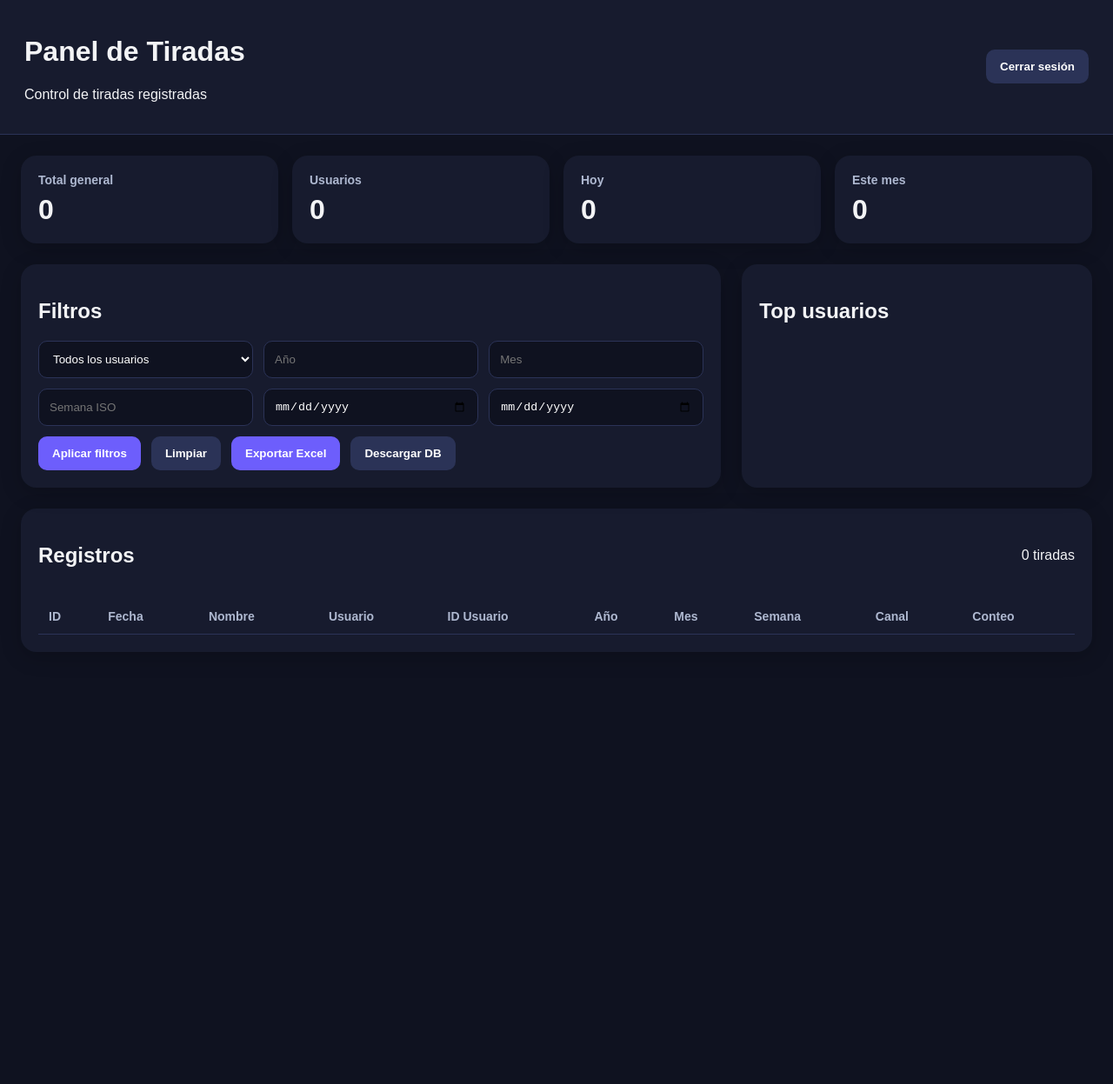
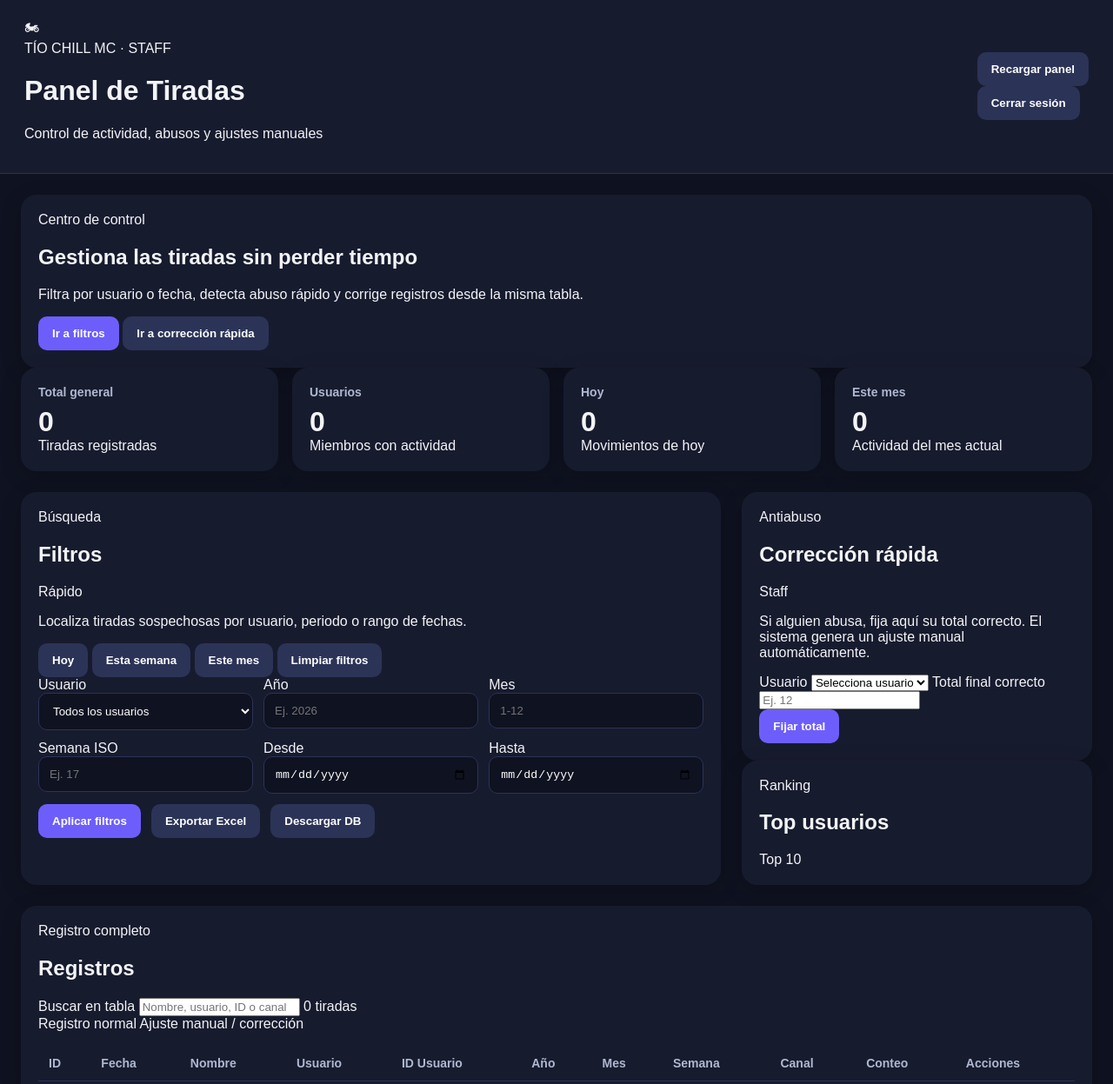
Before and after one commit to selenalbala/botTioChill, a website: page web/public/index.html in a window 1280 px wide. Shown: the top 1247 px of the page at 87% size. Before the commit the page ends 800 px from the top, so only its background shows below. Drawn offline with Linux system fonts and the light colour scheme; files that its build step writes are made by us from their sources; no server answers; files whose address does not match are found by name.

Commit message:
Update index.html

```diff
--- a/web/public/index.html
+++ b/web/public/index.html
@@ -8,73 +8,193 @@
 </head>
 <body>
   <header class="topbar">
+    <div class="brand">
+      <div class="brand-mark">🏍</div>
       <div>
+        <span class="eyebrow">TÍO CHILL MC · STAFF</span>
         <h1>Panel de Tiradas</h1>
-      <p>Control de tiradas registradas</p>
+        <p>Control de actividad, abusos y ajustes manuales</p>
+      </div>
     </div>
 
+    <div class="topbar-actions">
+      <button id="reloadAll" type="button" class="secondary">Recargar panel</button>
       <form method="POST" action="/logout">
         <button type="submit" class="logout-btn">Cerrar sesión</button>
       </form>
+    </div>
   </header>
 
   <main class="container">
+    <section class="hero card">
+      <div class="hero-copy">
+        <span class="section-kicker">Centro de control</span>
+        <h2>Gestiona las tiradas sin perder tiempo</h2>
+        <p class="help-text">
+          Filtra por usuario o fecha, detecta abuso rápido y corrige registros desde la misma tabla.
+        </p>
+      </div>
+
+      <div class="hero-actions">
+        <button id="focusFilters" type="button">Ir a filtros</button>
+        <button id="focusCorrection" type="button" class="secondary">Ir a corrección rápida</button>
+      </div>
+    </section>
+
     <section class="stats-grid">
       <div class="stat-card">
         <h3>Total general</h3>
         <p id="statTotal">0</p>
+        <span class="stat-foot">Tiradas registradas</span>
       </div>
 
       <div class="stat-card">
         <h3>Usuarios</h3>
         <p id="statUsers">0</p>
+        <span class="stat-foot">Miembros con actividad</span>
       </div>
 
       <div class="stat-card">
         <h3>Hoy</h3>
         <p id="statHoy">0</p>
+        <span class="stat-foot">Movimientos de hoy</span>
       </div>
 
-      <div class="stat-card">
+      <div class="stat-card accent-card">
         <h3>Este mes</h3>
         <p id="statMes">0</p>
+        <span class="stat-foot">Actividad del mes actual</span>
       </div>
     </section>
 
-    <section class="panel-grid">
-      <div class="card">
+    <section class="panel-grid main-grid">
+      <div class="card" id="filtersCard">
+        <div class="section-head">
+          <div>
+            <span class="section-kicker">Búsqueda</span>
             <h2>Filtros</h2>
+          </div>
+          <span class="panel-pill">Rápido</span>
+        </div>
+
+        <p class="help-text">Localiza tiradas sospechosas por usuario, periodo o rango de fechas.</p>
+
+        <div class="preset-row">
+          <button id="presetToday" type="button" class="secondary small">Hoy</button>
+          <button id="presetWeek" type="button" class="secondary small">Esta semana</button>
+          <button id="presetMonth" type="button" class="secondary small">Este mes</button>
+          <button id="clearFilters" type="button" class="secondary small">Limpiar filtros</button>
+        </div>
 
         <div class="filters">
+          <label class="field">
+            <span>Usuario</span>
             <select id="user_id">
               <option value="">Todos los usuarios</option>
             </select>
+          </label>
 
-          <input id="anio" type="number" placeholder="Año" />
-          <input id="mes" type="number" placeholder="Mes" min="1" max="12" />
-          <input id="semana" type="number" placeholder="Semana ISO" />
+          <label class="field">
+            <span>Año</span>
+            <input id="anio" type="number" placeholder="Ej. 2026" />
+          </label>
+
+          <label class="field">
+            <span>Mes</span>
+            <input id="mes" type="number" placeholder="1-12" min="1" max="12" />
+          </label>
+
+          <label class="field">
+            <span>Semana ISO</span>
+            <input id="semana" type="number" placeholder="Ej. 17" />
+          </label>
+
+          <label class="field">
+            <span>Desde</span>
             <input id="desde" type="date" />
+          </label>
+
+          <label class="field">
+            <span>Hasta</span>
             <input id="hasta" type="date" />
+          </label>
 
           <div class="filter-actions">
             <button id="applyFilters" type="button">Aplicar filtros</button>
-            <button id="clearFilters" type="button" class="secondary">Limpiar</button>
-            <button id="exportExcel" type="button">Exportar Excel</button>
+            <button id="exportExcel" type="button" class="secondary">Exportar Excel</button>
             <button id="downloadDb" type="button" class="secondary">Descargar DB</button>
           </div>
         </div>
       </div>
 
+      <div class="stack-grid">
+        <div class="card" id="correctionCard">
+          <div class="section-head">
+            <div>
+              <span class="section-kicker">Antiabuso</span>
+              <h2>Corrección rápida</h2>
+            </div>
+            <span class="panel-pill danger-pill">Staff</span>
+          </div>
+
+          <p class="help-text">
+            Si alguien abusa, fija aquí su total correcto. El sistema genera un ajuste manual automáticamente.
+          </p>
+
+          <div class="adjust-box">
+            <label class="field span-2">
+              <span>Usuario</span>
+              <select id="adjust_user_id">
+                <option value="">Selecciona usuario</option>
+              </select>
+            </label>
+
+            <label class="field">
+              <span>Total final correcto</span>
+              <input id="adjust_total" type="number" min="0" step="1" placeholder="Ej. 12" />
+            </label>
+
+            <div class="adjust-actions">
+              <button id="setUserTotal" type="button">Fijar total</button>
+            </div>
+          </div>
+
+          <div id="statusMessage" class="status-message"></div>
+          <div id="dbPath" class="db-path"></div>
+        </div>
+
         <div class="card">
+          <div class="section-head">
+            <div>
+              <span class="section-kicker">Ranking</span>
               <h2>Top usuarios</h2>
+            </div>
+            <span class="panel-pill">Top 10</span>
+          </div>
           <div id="topUsers" class="top-list"></div>
+        </div>
       </div>
     </section>
 
-    <section class="card">
-      <div class="table-header">
+    <section class="card records-card">
+      <div class="section-head table-section-head">
+        <div>
+          <span class="section-kicker">Registro completo</span>
           <h2>Registros</h2>
-        <span id="tableTotal">0 tiradas</span>
+        </div>
+
+        <div class="table-header-tools">
+          <label class="table-search">
+            <span>Buscar en tabla</span>
+            <input id="quickSearch" type="text" placeholder="Nombre, usuario, ID o canal" />
+          </label>
+          <span id="tableTotal" class="panel-pill">0 tiradas</span>
+        </div>
+      </div>
+
+      <div class="legend-row">
+        <span class="legend-item"><i class="legend-dot normal"></i>Registro normal</span>
+        <span class="legend-item"><i class="legend-dot adjust"></i>Ajuste manual / corrección</span>
       </div>
 
       <div class="table-wrap">
@@ -91,6 +211,7 @@
               <th>Semana</th>
               <th>Canal</th>
               <th>Conteo</th>
+              <th>Acciones</th>
             </tr>
           </thead>
           <tbody id="tbodyRows"></tbody>
```
Lines whose indentation alone changed are shown as unchanged.
